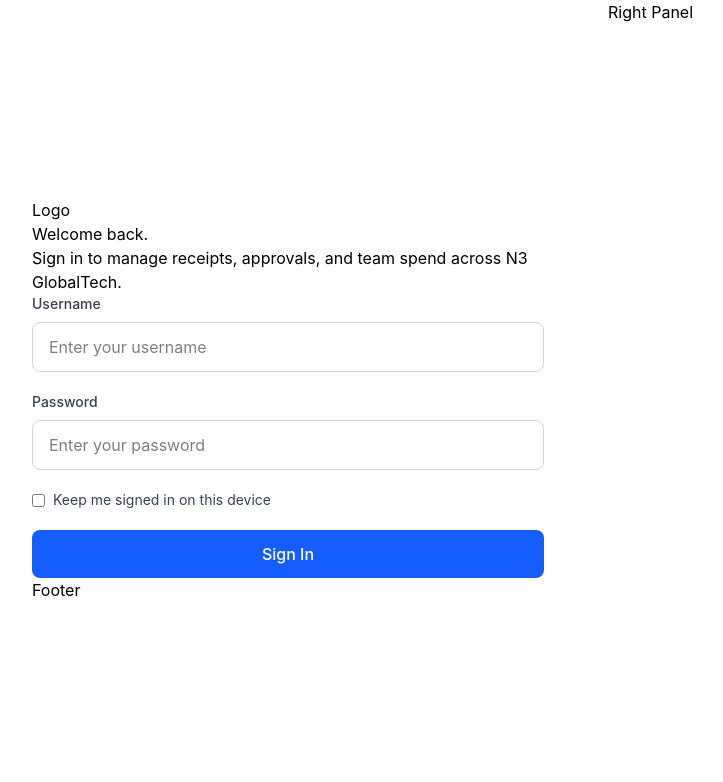
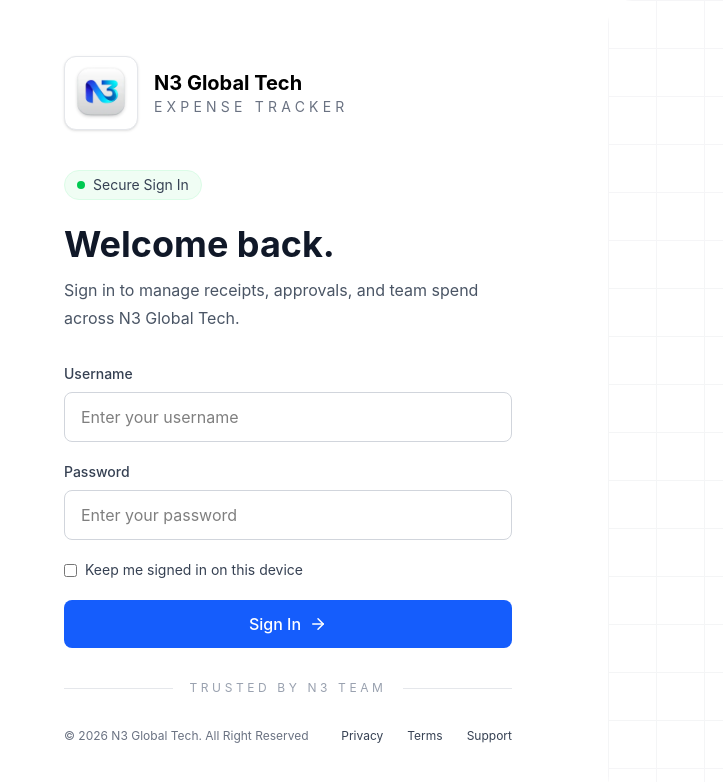
Before and after one commit to sidharthspacejs/ExpenseTracker, a React app in the folder frontend/: page / in a window 1280 px wide. Shown: the top 782 px of the page, without its empty margins (32-755 px from the left). Built offline with nearby package versions, Linux system fonts and the light colour scheme; the HTML template or start-up script is replaced by a standard one.

Commit message:
Login leftpanel completed

```diff
--- a/frontend/package.json
+++ b/frontend/package.json
@@ -11,6 +11,7 @@
   },
   "dependencies": {
     "@tailwindcss/vite": "^4.3.2",
+    "lucide-react": "^1.23.0",
     "react": "^19.2.7",
     "react-dom": "^19.2.7",
     "react-router-dom": "^7.18.1",
--- /dev/null
+++ b/frontend/src/components/login/Background.jsx
@@ -0,0 +1,17 @@
+const Background = () => {
+  return (
+    <>
+      <div className="absolute  inset-0 bg-white z-0"></div>
+      <div
+        className="absolute inset-0 z-0 opacity-40"
+        style={{
+          backgroundImage: `linear-gradient(to right, #e5e7eb 1px, transparent 1px),linear-gradient(to bottom, #e5e7eb 1px, transparent 1px)`,
+          backgroundSize: "48px 48px",
+        }}
+      ></div>
+      <div className="absolute inset-0 z-0"></div>
+    </>
+  );
+};
+
+export default Background;
--- /dev/null
+++ b/frontend/src/components/login/ExpenseCard.jsx
@@ -0,0 +1,5 @@
+const ExpenseCard = () => {
+  return <div className="relative z-10"></div>;
+};
+
+export default ExpenseCard;
--- a/frontend/src/components/login/Footer.jsx
+++ b/frontend/src/components/login/Footer.jsx
@@ -1,9 +1,40 @@
 const Footer = () => {
-    return (
-        <div>
-            Footer
+  return (
+    <footer>
+      <div className="flex items-center my-8">
+        <div className="h-px flex-1 bg-gray-200"></div>
+        <span className="px-4 text-xs uppercase tracking-[0.3em] text-gray-400">
+          Trusted by N3 Team
+        </span>
+        <div className="h-px flex-1 bg-gray-200"></div>
+      </div>
+      <div className="flex justify-between items-center mt-8">
+        <p className="text-xs text-gray-500">
+          © 2026 N3 Global Tech. All Right Reserved
+        </p>
+        <div className="flex items-center gap-6">
+          <a
+            href="#"
+            className="text-xs text-gray-500 hover: text-gray-700 transition-colors"
+          >
+            Privacy
+          </a>
+          <a
+            href="#"
+            className="text-xs text-gray-500 hover: text-gray-700 transition-colors"
+          >
+            Terms
+          </a>
+          <a
+            href="#"
+            className="text-xs text-gray-500 hover: text-gray-700 transition-colors"
+          >
+            Support
+          </a>
         </div>
-    );
+      </div>
+    </footer>
+  );
 };
 
 export default Footer;
--- a/frontend/src/components/login/LeftPanel.jsx
+++ b/frontend/src/components/login/LeftPanel.jsx
@@ -1,24 +1,41 @@
 import LoginForm from "./LoginForm";
 import Footer from "./Footer";
+import logo from "../../assets/logo/n3logo.png";
 
 const LeftPanel = () => {
   return (
-        <div className="flex flex-col justify-center px-16">
+    <div className="flex flex-col justify-center px-16 max-w-xl mx-auto w-full">
+      <div className="flex items-center gap-4 mb-10">
+        <div className=" border rounded-xl border-gray-200 shadow-sm bg-white p-2">
+          <img src={logo} alt="n3globaltech" className="h-14 w-auto" />
+        </div>
+        <div>
+          <h2 className="text-xl font-bold">N3 Global Tech</h2>
 
-            <div>
-                Logo
+          <p className="text-sm tracking-[0.3em] text-gray-500 uppercase">
+            Expense Tracker
+          </p>
+        </div>
       </div>
 
-            <div>
-                <h1>Welcome back.</h1>
-                <p>Sign in to manage receipts, approvals, and team spend across N3 GlobalTech.</p>
+      <div className="mb-6">
+        <div className="inline-flex items-center gap-2 px-3 py-1 rounded-full bg-green-50 border border-green-100">
+          <div className="w-2 h-2 rounded-full bg-green-500"></div>
+          <span className="text-sm text-gray-700">Secure Sign In</span>
+        </div>
+      </div>
+
+      <div className="mb-8">
+        <h1 className="text-4xl font-bold text-gray-900">Welcome back.</h1>
+        <p className="mt-3 text-gray-600 leading-7">
+          Sign in to manage receipts, approvals, and team spend across N3 Global
+          Tech.
+        </p>
       </div>
 
       <LoginForm />
 
       <Footer />
-
-
     </div>
   );
 };
--- a/frontend/src/components/login/LoginForm.jsx
+++ b/frontend/src/components/login/LoginForm.jsx
@@ -1,3 +1,5 @@
+import { ArrowRight } from 'lucide-react'
+
 const LoginForm = () => {
     return (
         <form className="flex flex-col gap-5">
@@ -57,9 +59,9 @@ const LoginForm = () => {
 
             <button
             type="submit"
-            className="w-full py-3 bg-blue-600 text-white rounded-lg font-medium hover:bg-blue-700"
+            className="w-full py-3 bg-blue-600 text-white rounded-lg font-medium hover:bg-blue-700 transition-colors flex items-center justify-center gap-2"
             >
-                Sign In
+                Sign In <ArrowRight size={18}/>
             </button>
 
         </form>
--- /dev/null
+++ b/frontend/src/components/login/MonthlyCard.jsx
@@ -0,0 +1,5 @@
+const MonthlyCard = () => {
+  return <div className="relative z-10"></div>;
+};
+
+export default MonthlyCard;
--- a/frontend/src/components/login/RightPanel.jsx
+++ b/frontend/src/components/login/RightPanel.jsx
@@ -1,9 +1,26 @@
+import Background from "./Background.jsx";
+import TopBar from "./TopBar.jsx";
+import MonthlyCard from "./MonthlyCard.jsx";
+import ExpenseCard from "./ExpenseCard.jsx";
+import SecurityBadge from "./SecurityBadge.jsx";
+import Testimonial from "./Testimonial.jsx";
+
 const RightPanel = () => {
-    return (
-        <div>
-            Right Panel
-        </div>
-    );
+  return (
+    <div className="relative h-full overflow-hidden rounded-3xl">
+      <Background />
+
+      <TopBar />
+
+      <MonthlyCard />
+
+      <ExpenseCard />
+
+      <SecurityBadge />
+
+      <Testimonial />
+    </div>
+  );
 };
 
 export default RightPanel;
--- /dev/null
+++ b/frontend/src/components/login/SecurityBadge.jsx
@@ -0,0 +1,5 @@
+const SecurityBadge = () => {
+  return <div className="relative z-10"></div>;
+};
+
+export default SecurityBadge;
--- /dev/null
+++ b/frontend/src/components/login/Testimonial.jsx
@@ -0,0 +1,5 @@
+const Testimonial = () => {
+  return <div className="relative z-10"></div>;
+};
+
+export default Testimonial;
--- /dev/null
+++ b/frontend/src/components/login/TopBar.jsx
@@ -0,0 +1,5 @@
+const TopBar = () => {
+  return <div className="relative z-10"></div>;
+};
+
+export default TopBar;
```
Also changed, not shown: frontend/src/assets/logo/n3logo.png (added), 1 other file (tests, documents, lock files or other folders). Lines whose indentation alone changed are shown as unchanged.
